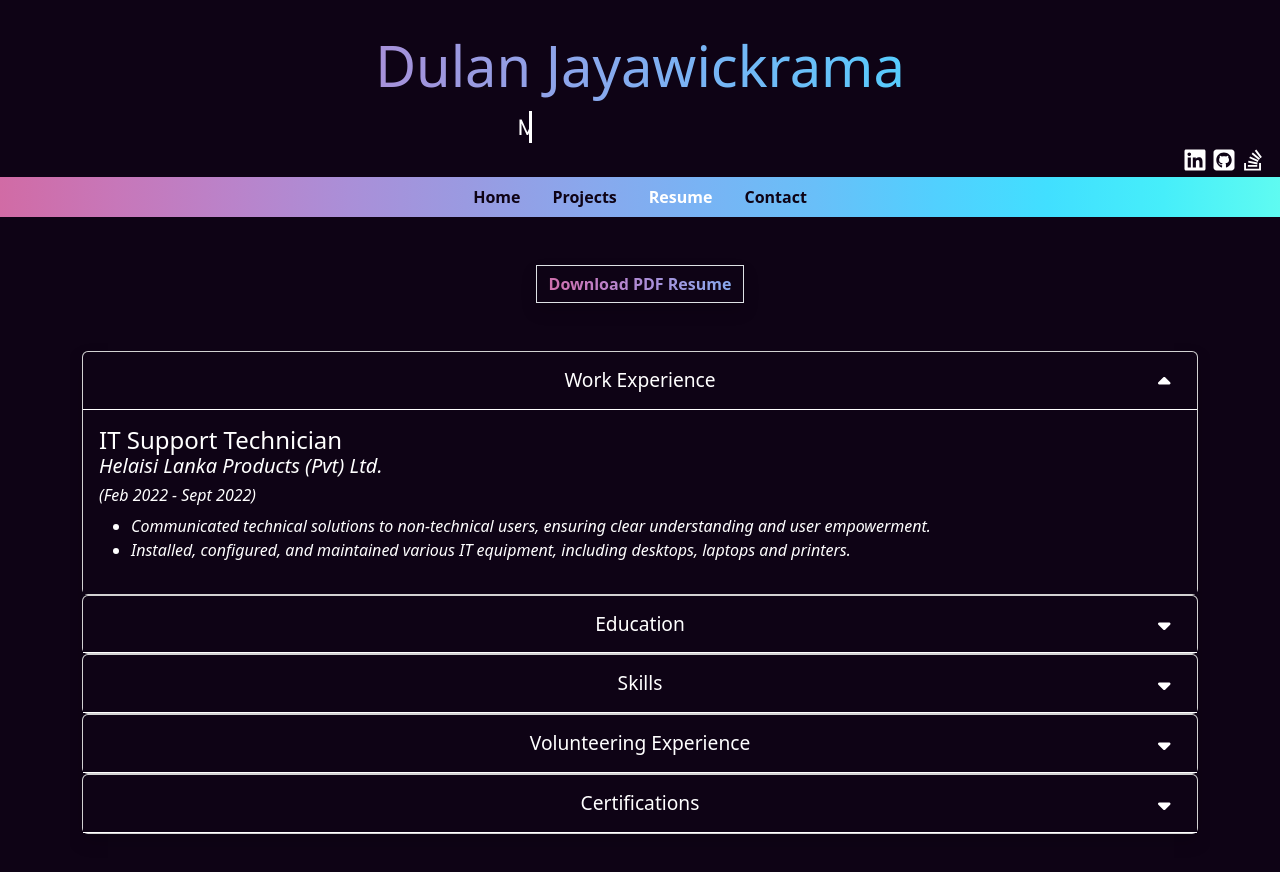
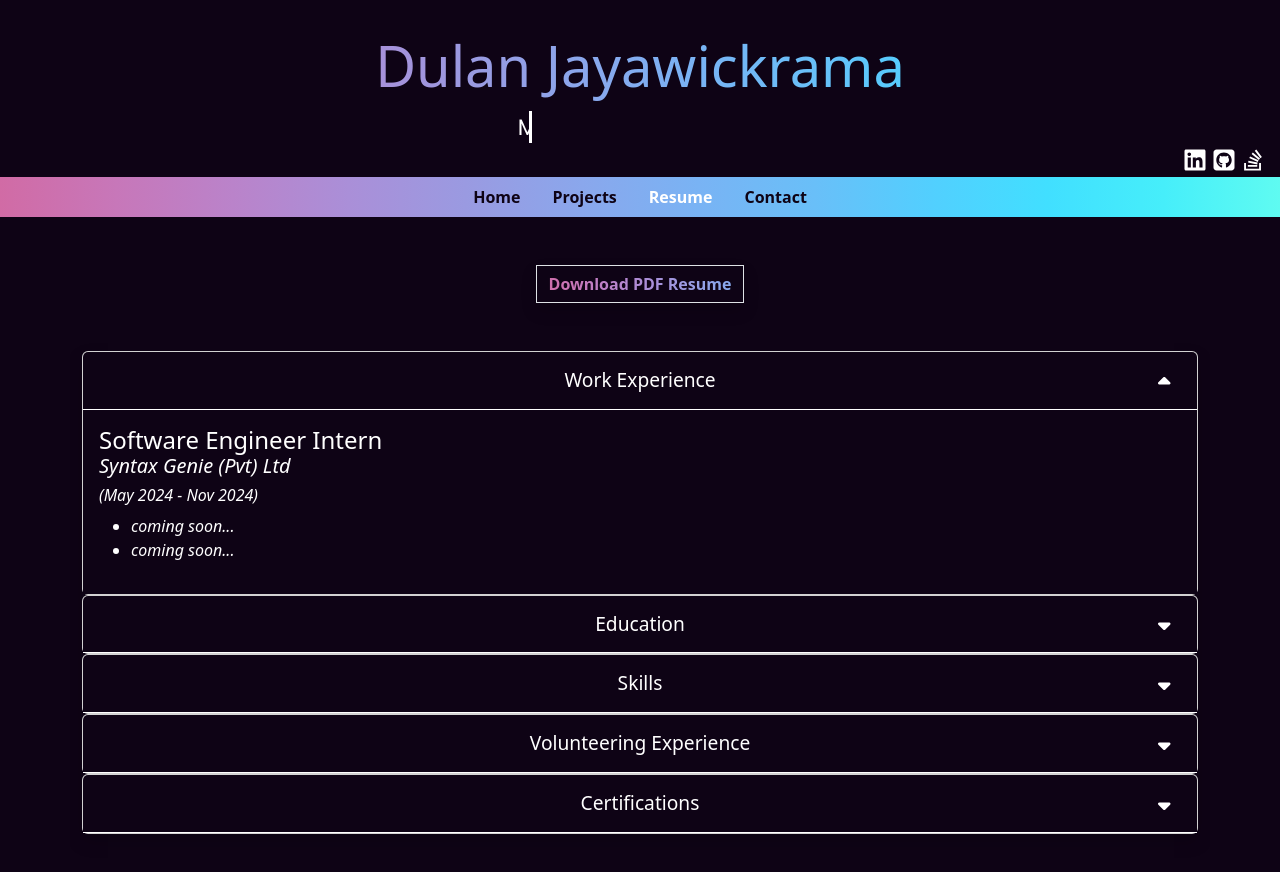
Before and after one commit to realDulanJay/my-portfolio, an Angular app: page /resume in a window 1280 px wide. Both pictures are taken after a click on the button "Work Experience". Shown: the top 872 px of the page. Built offline with nearby package versions, Linux system fonts and the light colour scheme.

Commit message:
Update resume details

```diff
--- a/src/app/resume/resume.component.html
+++ b/src/app/resume/resume.component.html
@@ -30,19 +30,17 @@
                     </div>
                 </button>
                 <div style="text-align: left">
-                    <h4 class="mb-0 white-text">IT Support Technician</h4>
+                    <h4 class="mb-0 white-text">Software Engineer Intern</h4>
                     <h5 class="white-text lighter-text">
-                        <i>Helaisi Lanka Products (Pvt) Ltd.</i>
+                        <i>Syntax Genie (Pvt) Ltd</i>
                     </h5>
-                    <h6 class="white-text lighter-text"><i>(Feb 2022 - Sept 2022)</i></h6>
+                    <h6 class="white-text lighter-text"><i>(May 2024 - Nov 2024)</i></h6>
                     <ul class="white-text lighter-text">
                         <li>
-                            <i>Communicated technical solutions to non-technical users,
-                                ensuring clear understanding and user empowerment.</i>
+                            <i>coming soon...</i>
                         </li>
                         <li>
-                            <i>Installed, configured, and maintained various IT equipment,
-                                including desktops, laptops and printers.</i>
+                            <i>coming soon...</i>
                         </li>
                     </ul>
                 </div>
```
